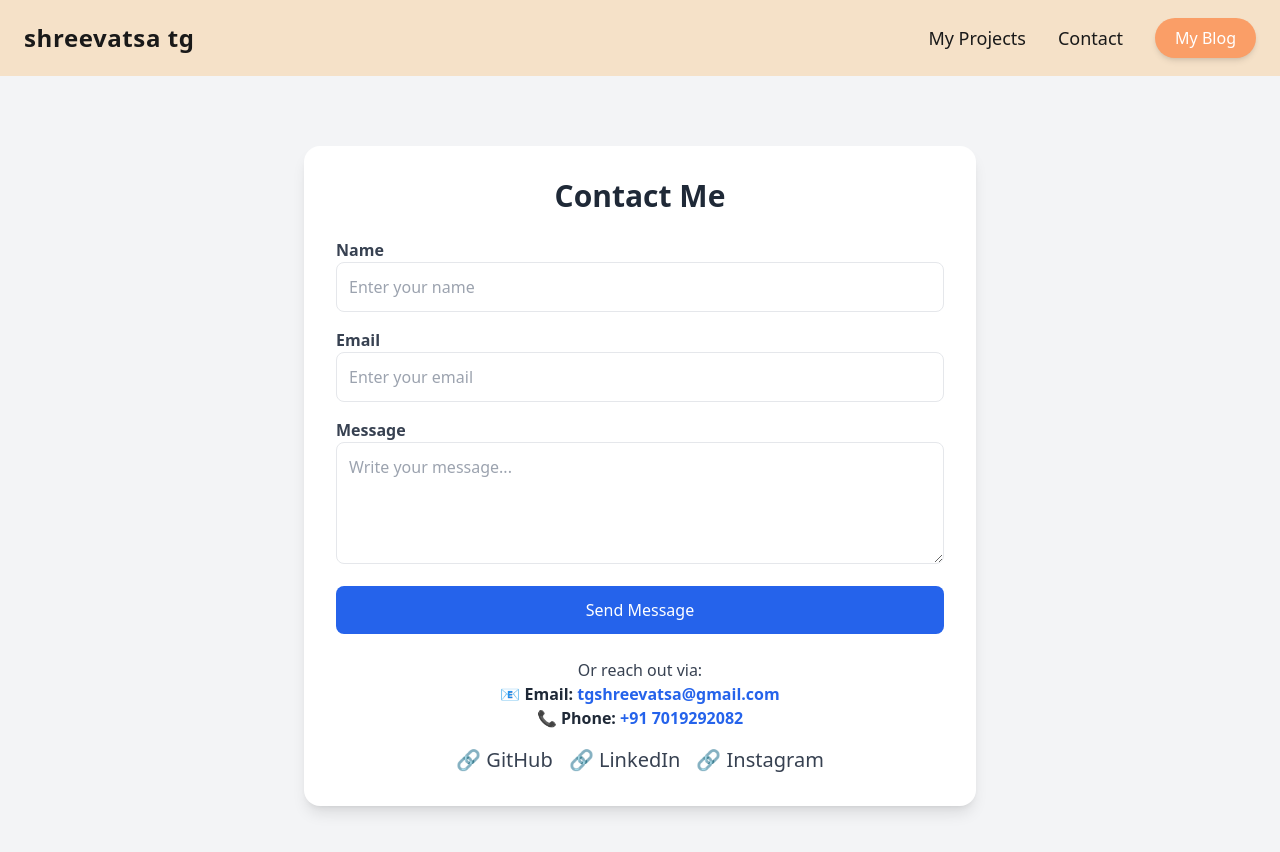
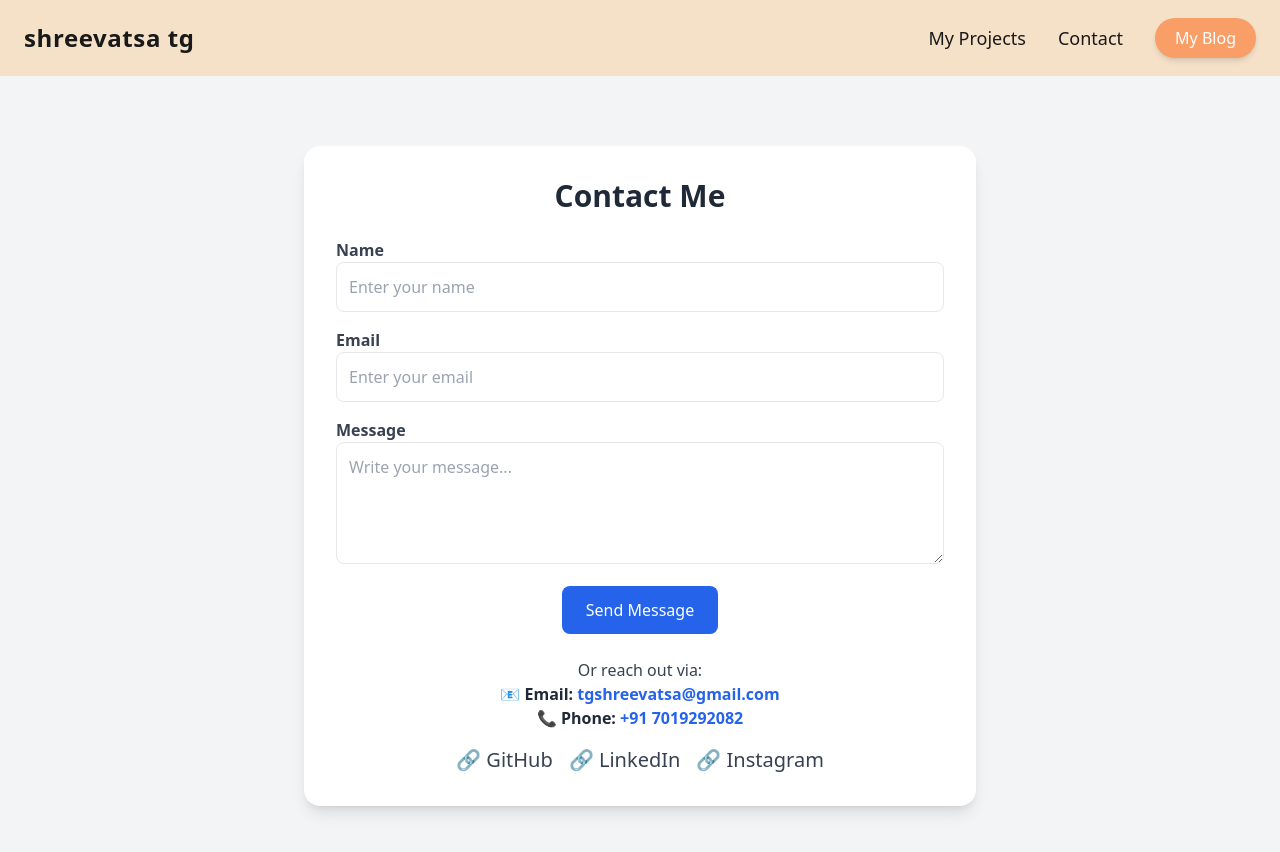
Before and after one commit to Shreevatsatg/shreevatsatg.com, a React (Vite) app: page /contact in a window 1280 px wide. Shown: the top 852 px of the page. Built offline with nearby package versions, Linux system fonts and the light colour scheme.

Commit message:
added small bug fixes

```diff
--- a/src/pages/about.jsx
+++ b/src/pages/about.jsx
@@ -1,3 +1,5 @@
+import { Link } from "react-router-dom";
+
 const About = () => {
     return (
       <div className="min-h-screen flex flex-col items-center justify-center bg-gray-100 p-6">
@@ -24,9 +26,9 @@ const About = () => {
           </div>
 
           <div className="mt-8">
-            <a href="/" className="px-6 py-3 bg-blue-600 text-white rounded-full shadow-lg hover:bg-blue-700 transition">
+            <Link to="/" className="px-6 py-3 bg-blue-600 text-white rounded-full shadow-lg hover:bg-blue-700 transition">
               Back to Home
-            </a>
+            </Link>
           </div>
         </div>
       </div>
--- a/src/pages/blog.jsx
+++ b/src/pages/blog.jsx
@@ -12,7 +12,7 @@ export default function Blog() {
       </header>
 
       {/* Featured Blog Post */}
-      <section className="container mx-auto max-w-4xl bg-white p-6 rounded-2xl shadow-lg hover:shadow-xl transition-shadow duration-300">
+      <section className="container mx-auto max-w-4xl bg-[#c3c0bc] p-6 rounded-2xl shadow-lg hover:shadow-xl transition-shadow duration-300">
         <img className="w-full h-64 object-cover rounded-xl" src="/featured-blog.jpg" alt="Featured Blog" />
         <h2 className="text-3xl font-bold mt-4 text-[#191919]">Featured Blog Post</h2>
         <p className="mt-2 text-[#5B4636]">An exciting post about my recent project and learnings.</p>
@@ -24,7 +24,7 @@ export default function Blog() {
         {[1, 2, 3, 4, 5, 6].map((post) => (
           <div
             key={post}
-            className="bg-white p-5 rounded-xl shadow-lg hover:shadow-xl transition-shadow duration-300 transform hover:-translate-y-2">
+            className="bg-[#c3c0bc] p-5 rounded-xl shadow-lg hover:shadow-xl transition-shadow duration-300 transform hover:-translate-y-2">
             <img className="w-full h-40 object-cover rounded-lg" src={`/blog-thumbnail-${post}.jpg`} alt={`Blog ${post}`} />
             <h3 className="text-2xl font-bold mt-2 text-[#191919]">Blog Post {post}</h3>
             <p className="text-[#5B4636] mt-1">A short preview of the blog post content...</p>
--- a/src/pages/contact.jsx
+++ b/src/pages/contact.jsx
@@ -37,16 +37,23 @@ const Contact = () => {
   };
 
   return (
+
     <div className="min-h-screen bg-gray-100 flex items-center justify-center p-6">
+
       <div className="bg-white shadow-lg rounded-2xl p-8 max-w-2xl w-full relative">
         <h2 className="text-3xl font-bold text-center text-gray-800 mb-6">Contact Me</h2>
 
-        {/* Success Message Popup */}
+        {/* Success Message Popup (Centered) */}
         {isSubmitted && (
-          <div className="absolute top-4 right-4 bg-green-500 text-white p-3 rounded-lg shadow-lg">
+
+
+          <div className="fixed inset-0 flex items-center justify-center bg-black bg-opacity-50">
+          <div className="bg-green-500 text-white p-4 rounded-md shadow-lg text-center">
              ✅ Message Sent Successfully!
            </div>
+          </div>
            )}
+
 
         <form onSubmit={handleSubmit} className="space-y-4">
           <div>
@@ -92,18 +99,25 @@ const Contact = () => {
           <input type="hidden" name="_captcha" value="false" />
           <input type="hidden" name="_subject" value="New Contact Form Message" />
 
+          {/* Button Section - Fixed Position */}
+          <div className="flex justify-center">
             <button
               type="submit"
-            className="w-full bg-blue-600 text-white p-3 rounded-lg hover:bg-blue-700 transition"
+              className="bg-blue-600 text-white p-3 rounded-lg hover:bg-blue-700 transition w-full sm:w-auto px-6"
             >
               Send Message
             </button>
+          </div>
         </form>
 
         <div className="mt-6 text-center">
           <p className="text-gray-700">Or reach out via:</p>
-          <p className="text-gray-800 font-semibold">📧 Email: <a href="mailto:tgshreevatsa@gmail.com" className="text-blue-600">tgshreevatsa@gmail.com</a></p>
-          <p className="text-gray-800 font-semibold">📞 Phone: <a href="tel:+917019292082" className="text-blue-600">+91 7019292082</a></p>
+          <p className="text-gray-800 font-semibold">
+            📧 Email: <a href="mailto:tgshreevatsa@gmail.com" className="text-blue-600">tgshreevatsa@gmail.com</a>
+          </p>
+          <p className="text-gray-800 font-semibold">
+            📞 Phone: <a href="tel:+917019292082" className="text-blue-600">+91 7019292082</a>
+          </p>
 
           <div className="flex justify-center space-x-4 mt-4">
             <a href="https://github.com/Shreevatsatg" target="_blank" rel="noopener noreferrer" className="text-gray-700 hover:text-blue-500 text-xl">
@@ -120,6 +134,6 @@ const Contact = () => {
       </div>
     </div>
   );
-};
+}
 
 export default Contact;
```
Lines whose indentation alone changed are shown as unchanged.
